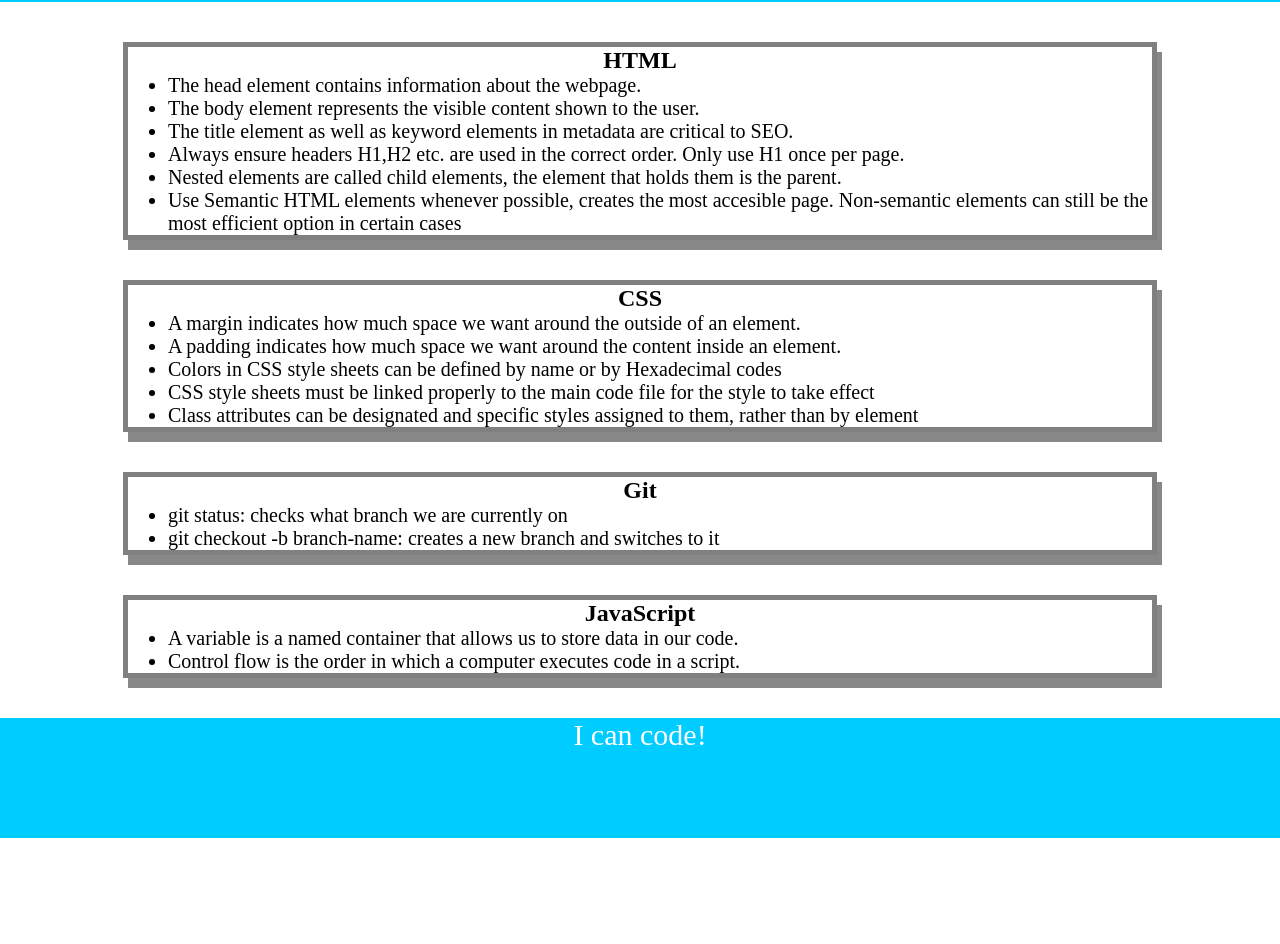
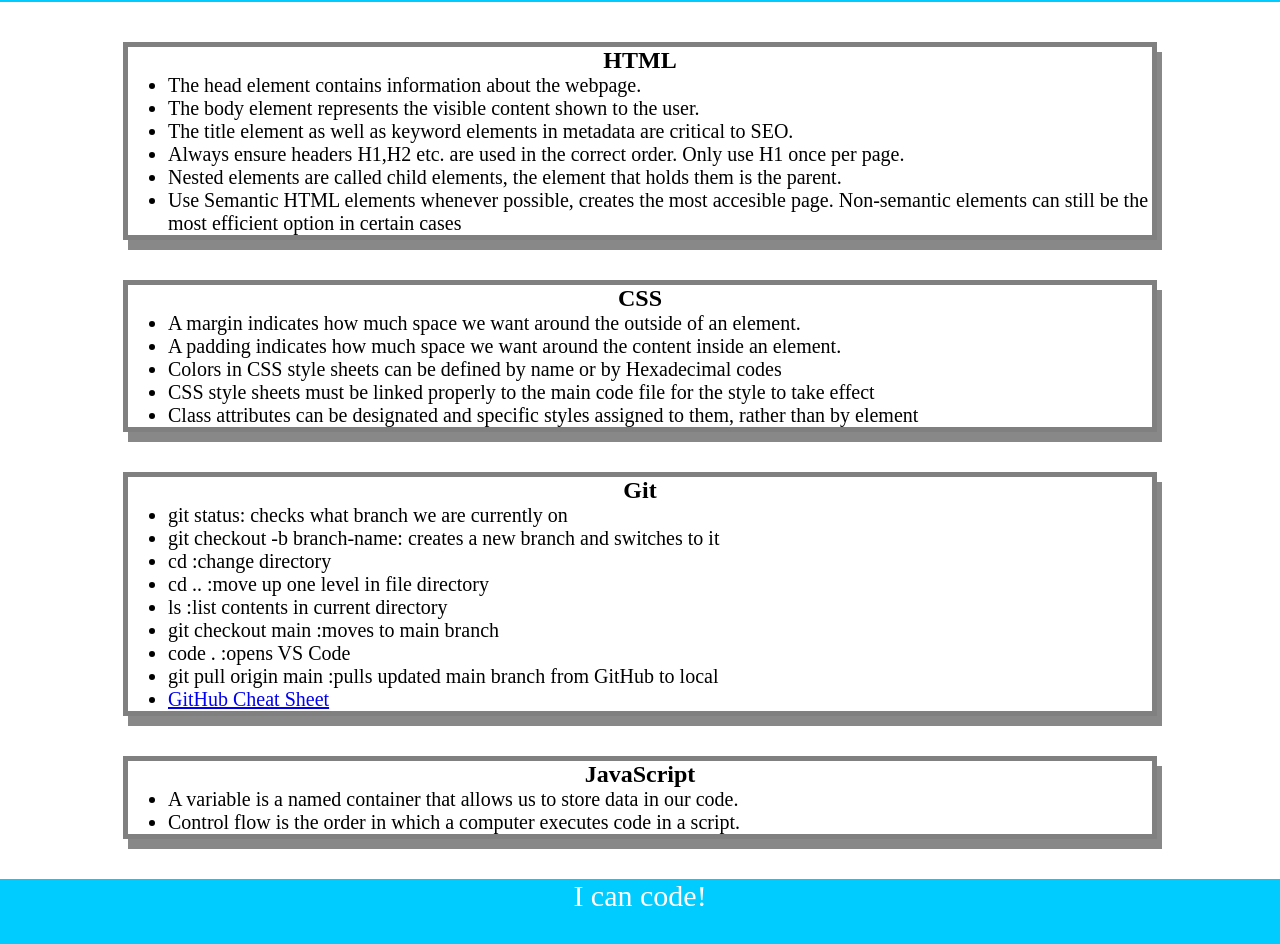
Before and after one commit to TBoneXX/prework-study-guide, a plain HTML site: page prework-study-guide/index.html in a window 1280 px wide. Shown: the part 118-1062 px from the top of the page. Before the commit the page ends 956 px from the top, so only its background shows below. Drawn offline with Linux system fonts and the light colour scheme.

Commit message:
added addtional study material

```diff
--- a/prework-study-guide/index.html
+++ b/prework-study-guide/index.html
@@ -65,6 +65,19 @@
 
           <li>git checkout -b branch-name: creates a new branch and switches to it</li>
 
+          <li>cd    :change directory </li>
+
+          <li>cd  ..     :move up one level in file directory </li>
+
+          <li>ls     :list contents in current directory </li>
+
+          <li>git checkout main    :moves to main branch </li>
+
+          <li>code  .       :opens VS Code </li>
+
+          <li>git pull origin main   :pulls updated main branch from GitHub to local </li>
+
+          <li><a href="https://education.github.com/git-cheat-sheet-education.pdf" target="_blank">GitHub Cheat Sheet</a> </li>
         </ul>
 
 
```
